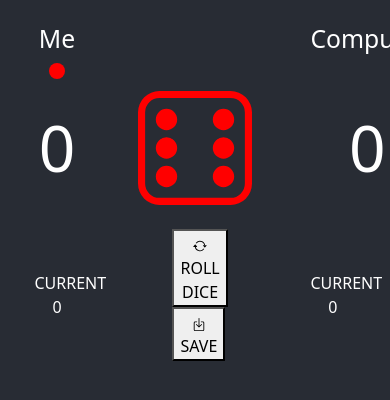
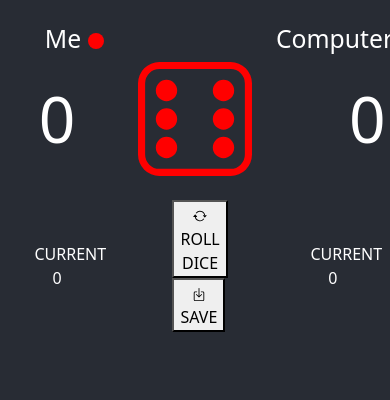
Before and after one commit to Jolan95/Games-Projet, a PHP site: page /dice-game/jeu.php in a window 390 px wide; the page is wider, and only the part inside the window is pictured. Shown: the part 116-516 px from the top of that part. Run offline with PHP 8.4, Linux system fonts and the light colour scheme.

Commit message:
cleaning style dice

```diff
--- a/dice-game/jeu.php
+++ b/dice-game/jeu.php
@@ -24,12 +24,12 @@ include "../handleLanguage/lang.php";
             </div>
         </div>
         <div class="row mt-4">
-            <div class="col-2 offset-1 text-center">
+            <div class="col-3 col-md-2 offset-md-1 offset-1 text-center">
                <h2 class="white"><?php echo $player1 ?>
                <svg id="p1" xmlns="http://www.w3.org/2000/svg" height="16px" width="16px" fill="currentColor" class="red" class=" bi bi-circle-fill align-self-center" viewBox="0 0 16 16"  ><circle cx="8" cy="8" r="8"/></svg></h2>
             </div>
 
-            <div class=" offset-6 col-2 text-center">
+            <div class=" offset-4 col-3 offset-md-6 col-md-2 text-center">
                 <h2 class="white">
                     <span id="textp"><?php echo $player2 ?> </span>
                     <svg id="p2"   xmlns="http://www.w3.org/2000/svg"  height="16px" width="16px" fill="currentColor"  class="red" class="bi bi-circle-fill align-self-center" viewBox="0 0 16 16" ><circle cx="8" cy="8" r="8"/></svg>
```
